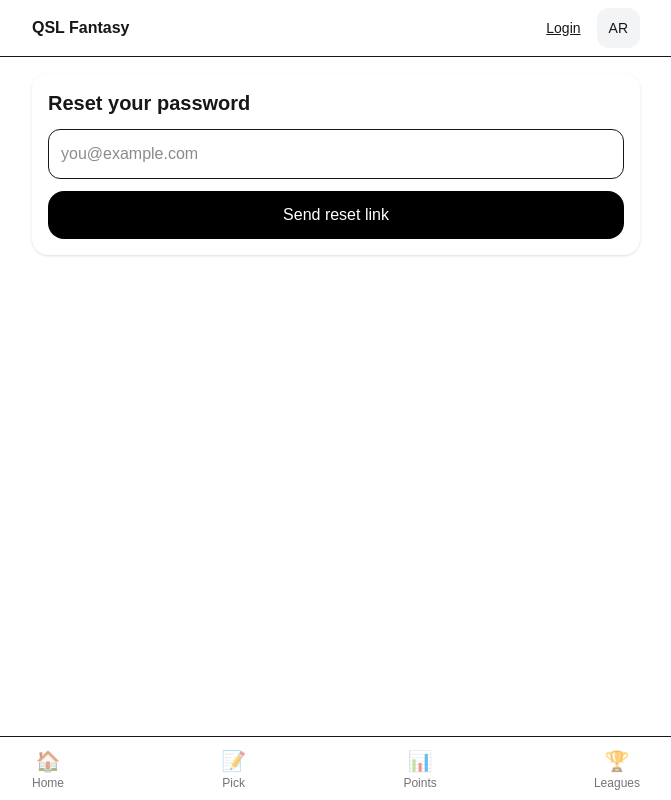
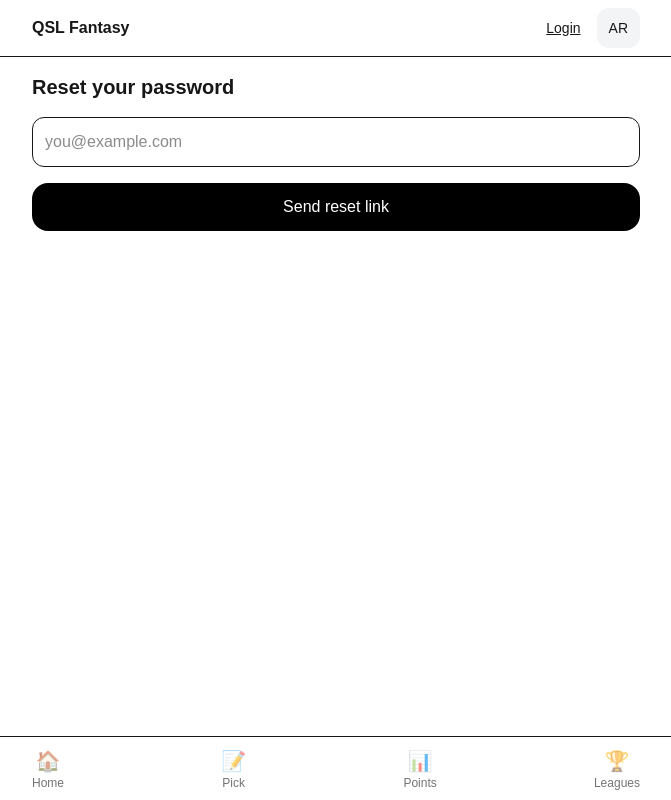
Before and after one commit to naifnasr2912/qsl-fantasy, a Next.js app: page /reset-password in a window 1280 px wide. Shown: the whole page, without its empty margins (304-975 px from the left). Built offline with nearby package versions, Linux system fonts and the light colour scheme; no server answers.

Commit message:
feat: simple reset-password

```diff
--- a/app/reset-password/page.tsx
+++ b/app/reset-password/page.tsx
@@ -48,9 +48,9 @@ export default function ResetPasswordPage() {
 
    <div className="space-y-4">
 
-      <form onSubmit={handleSend} className="rounded-2xl shadow p-4 bg-white space-y-3">
+      <form onSubmit={handleSend} className="space-y-4">
 
-        <h1 className="text-xl font-semibold">Reset your password</h1>
+        <h1 className="text-xl font-semibold mb-4">Reset your password</h1>
 
 
 
@@ -72,17 +72,16 @@ export default function ResetPasswordPage() {
 
 
 
-        <button type="submit" className="w-full h-12 rounded-2xl bg-black text-white font-medium">
+        <button
+        type="submit"
+        className="w-full h-12 rounded-2xl bg-black text-white font-medium">
 
           Send reset link
 
         </button>
 
-
-
-        {msg ? <p className="text-sm text-center opacity-80">{msg}</p> : null}
-
       </form>
+      {msg && <p className="mt-4 text-sm text-center text-gray-600">{msg}</p>}
 
     </div>
 
```
